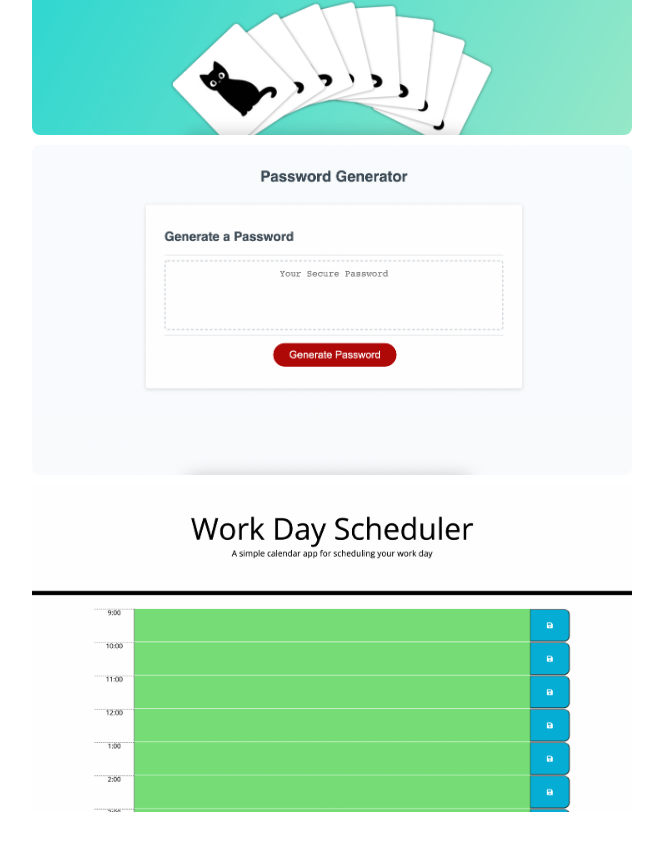
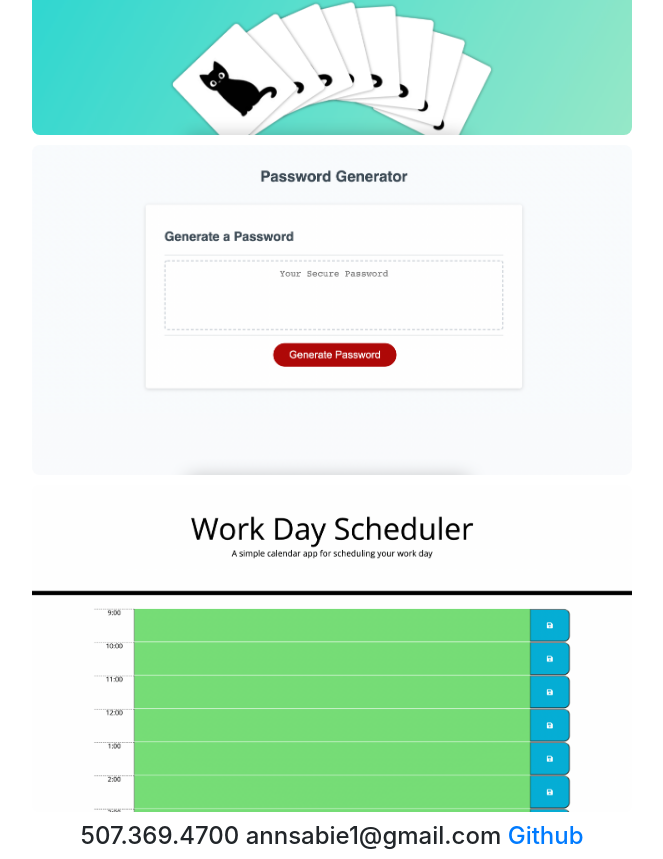
Before and after one commit to annsabie/portfolio, a React (Create React App) app: page / in a window 1280 px wide. Shown: the part 977-1836 px from the top of the page, without its empty margins (308-971 px from the left). Before the commit the page ends 1799 px from the top, so only its background shows below. Built offline with nearby package versions, Linux system fonts and the light colour scheme.

Commit message:
added footer

```diff
--- a/src/App.js
+++ b/src/App.js
@@ -3,6 +3,7 @@
 import Navbar from "./components/Navbar";
 import About from "./components/About";
 import Projects from "./components/Projects";
+import Footer from "./components/Footer"
 
 function App() {
   return (
@@ -12,6 +13,7 @@ function App() {
       <Navbar />
       <About />
       <Projects />
+      <Footer />
     </div>
   );
 }
--- /dev/null
+++ b/src/components/Footer.js
@@ -0,0 +1,14 @@
+import React from 'react';
+import '../styles/Footer.css';
+
+function Footer() {
+  return (
+    <footer id="footer">
+    <h4>
+      507.369.4700 annsabie1@gmail.com <a href="https://github.com/annsabie">Github</a>
+    </h4>
+  </footer>
+  );
+}
+
+export default Footer;
--- /dev/null
+++ b/src/styles/Footer.css
@@ -0,0 +1,8 @@
+.footer {
+    position: fixed;
+    padding: 100px;
+}
+
+h4 {
+    text-align: center;
+}
```
Also changed, not shown: src/App.css (+25 -0 lines), src/components/images/horiseon.jpeg (deleted), 1 other file (tests, documents, lock files or other folders).
